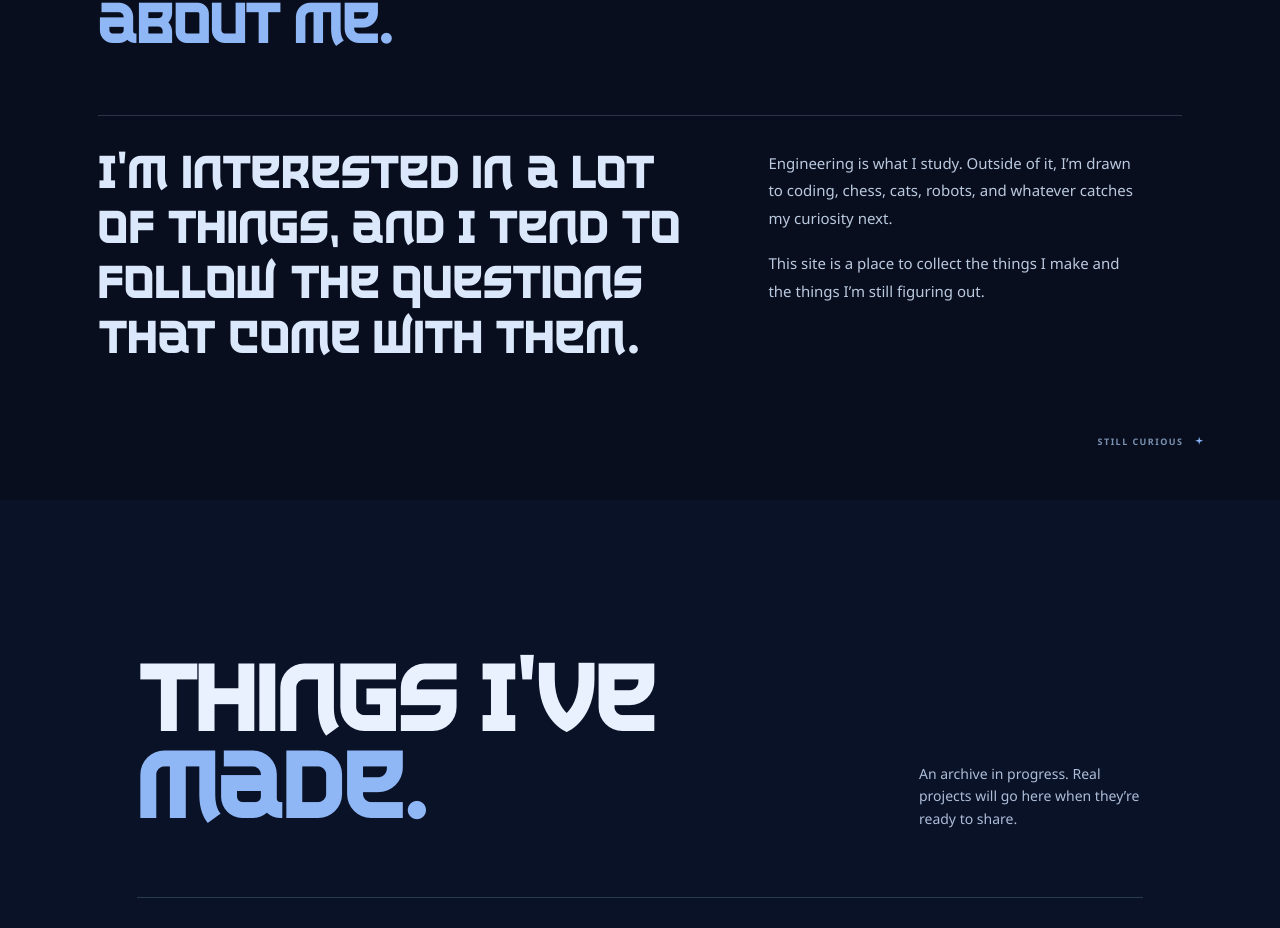
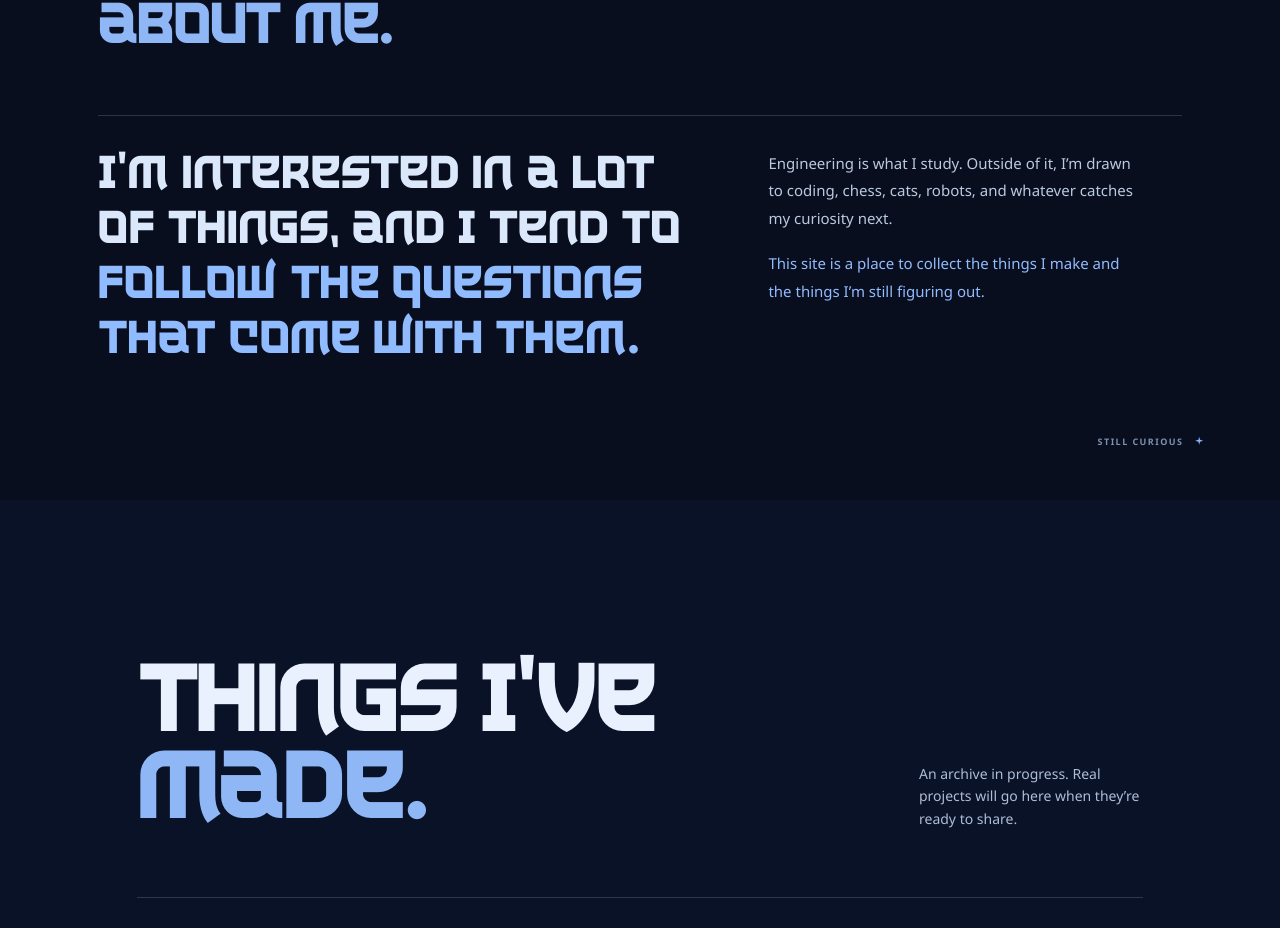
Before and after one commit to adityayadav171106/Aditya_portfolio, a React (Vite) app in the folder portfolio/: page / in a window 1280 px wide. Shown: the part 817-1745 px from the top of the page. Built offline with nearby package versions, Linux system fonts and the light colour scheme.

Commit message:
Accent About copy in light blue

```diff
--- a/portfolio/src/App.jsx
+++ b/portfolio/src/App.jsx
@@ -64,10 +64,10 @@ function About() {
         <span className="section-heading__note">A short introduction, no formalities.</span>
       </div>
       <div className="about__body">
-        <p className="about__statement">I’m interested in a lot of things, and I tend to follow the questions that come with them.</p>
+        <p className="about__statement">I’m interested in a lot of things, and I tend to <span className="about__accent">follow the questions that come with them.</span></p>
         <div className="about__details">
           <p>Engineering is what I study. Outside of it, I’m drawn to coding, chess, cats, robots, and whatever catches my curiosity next.</p>
-          <p>This site is a place to collect the things I make and the things I’m still figuring out.</p>
+          <p className="about__accent">This site is a place to collect the things I make and the things I’m still figuring out.</p>
         </div>
       </div>
       <div className="about__margin-note" aria-hidden="true">STILL CURIOUS <span /></div>
--- a/portfolio/src/Portfolio.css
+++ b/portfolio/src/Portfolio.css
@@ -141,6 +141,7 @@ main, .contact { position: relative; z-index: 1; }
 .section-heading__note { justify-self: end; max-width: 28ch; padding-bottom: 9px; color: var(--blue-soft); font-size: 14px; line-height: 1.6; }
 .about__body { display: grid; grid-template-columns: 1.2fr .8fr; gap: 50px; margin-top: 60px; padding-top: 34px; border-top: 1px solid var(--hairline); }
 .about__statement { max-width: 22ch; margin: 0; color: #dbe8fb; font: 400 clamp(27px, 3.5vw, 43px)/1.28 var(--display); }
+.about__accent { color: #91bbff; }
 .about__details { max-width: 43ch; color: #bac9df; font-size: 15px; line-height: 1.85; }
 .about__details p { margin: 0 0 17px; }
 .about__margin-note { position: absolute; right: var(--gutter); bottom: 54px; color: #7b91b2; font: 600 9px/1 var(--body); letter-spacing: .16em; }
```
